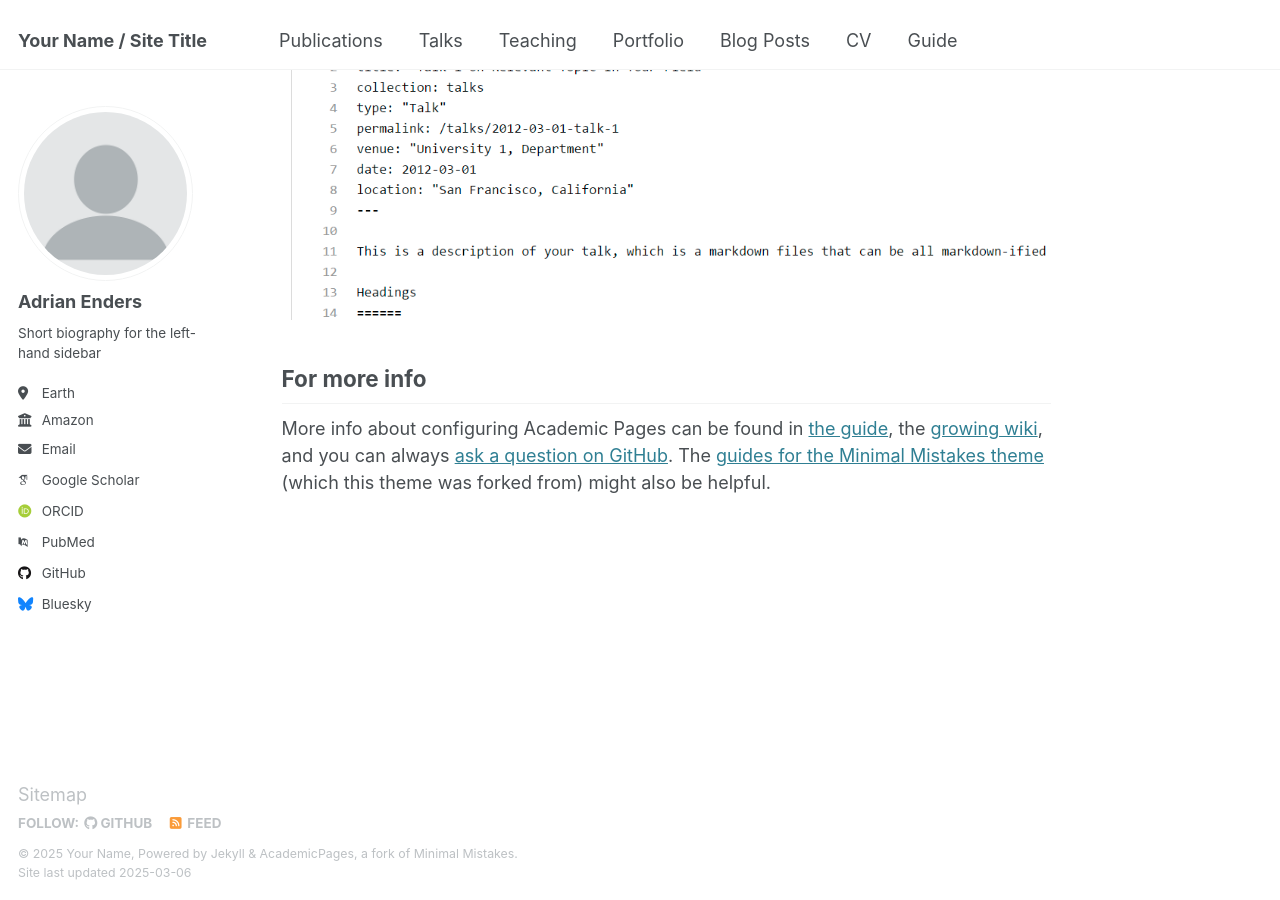
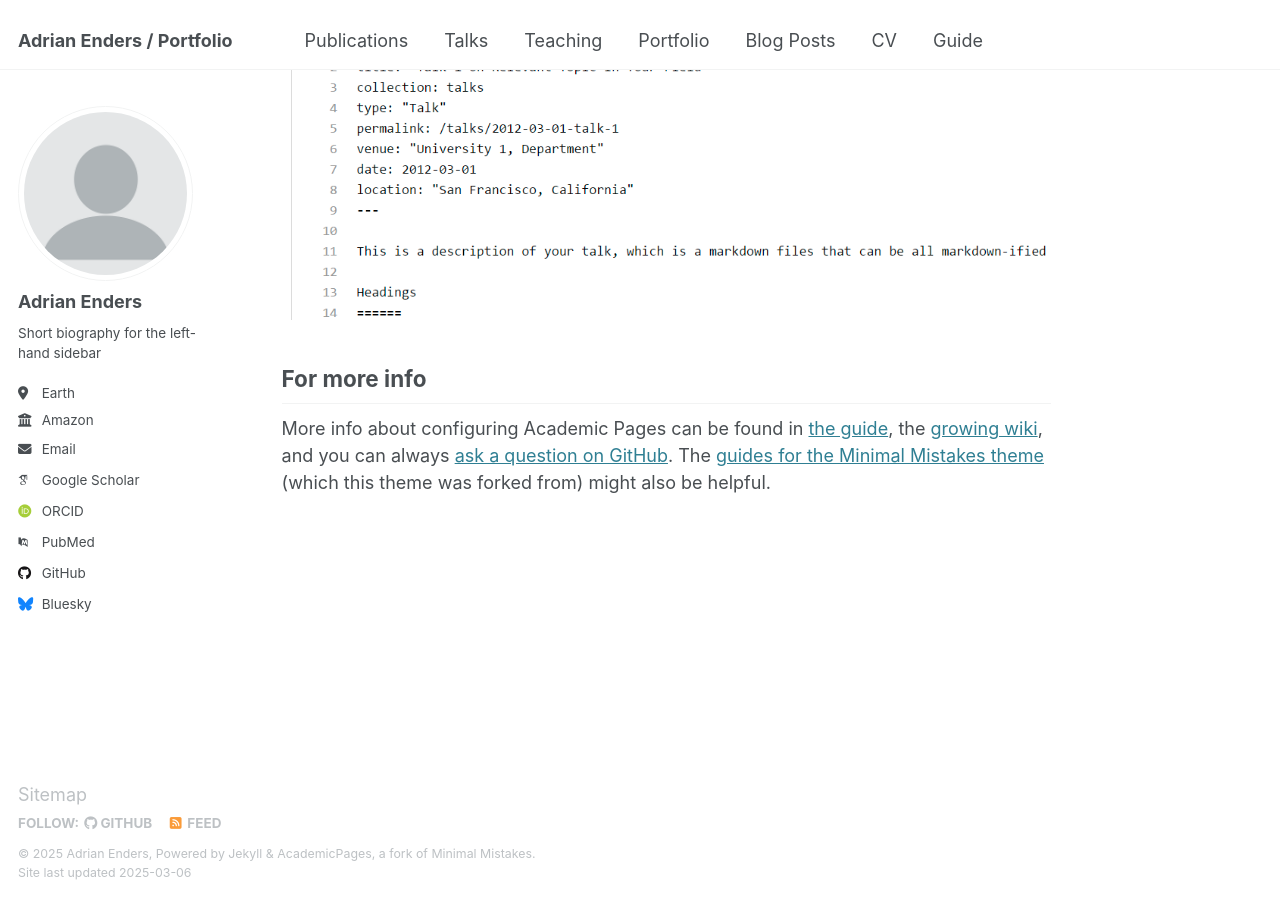
Before and after one commit to ae4292/ae4292.github.io, a Jekyll site: the page built from _pages/about.md, in a window 1280 px wide and 900 px high, scrolled down 2642 px. Built offline with Jekyll 4.4.1, drawn with Linux system fonts in a browser that asks for light colours; some web fonts are replaced.

Commit message:
Update _config.yml

```diff
--- a/_config.yml
+++ b/_config.yml
@@ -9,13 +9,13 @@
 # Basic Site Settings
 locale                   : "en-US"
 site_theme               : "default"
-title                    : "Your Name / Site Title"
+title                    : "Adrian Enders / Portfolio"
 title_separator          : "-"
-name                     : &name "Your Name"
+name                     : &name "Adrian Enders"
 description              : &description "personal description"
 url                      : https://ae4292.github.io # the base hostname & protocol for your site e.g. "https://[your GitHub username].github.io"
 baseurl                  : "" # the subpath of your site, e.g. "/blog"
-repository               : "ae4292.github.io"
+repository               : "PhD_Portfolio_Site"
 
 # Site Author - The following control what appear as part of the author content on the side bar.
 #               If a field is blank the icon and link will not appear, otherwise it will be shown.
```
